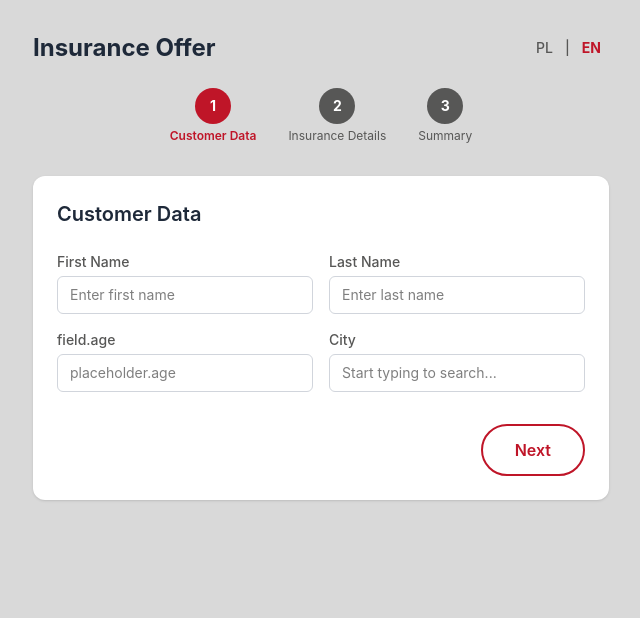
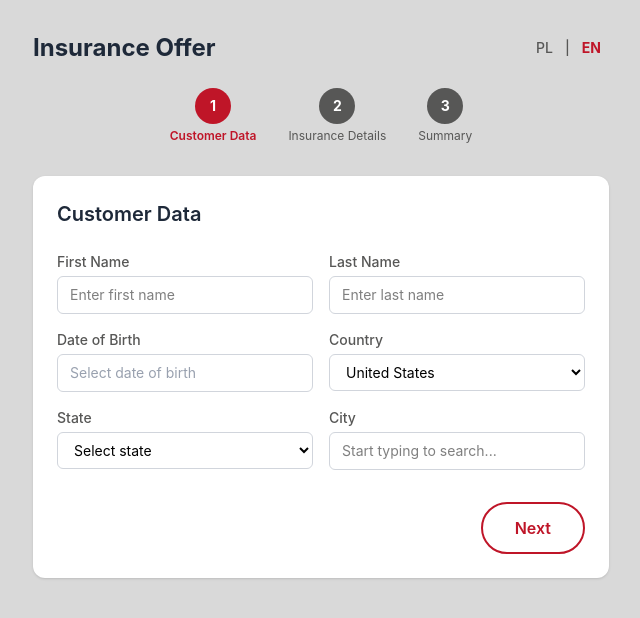
Before and after one commit to vtrehubenko/ERGO-test, a React (Vite) app: page / in a window 1280 px wide. Shown: the top 618 px of the page, without its empty margins (319-959 px from the left). Built offline with nearby package versions, Linux system fonts and the light colour scheme.

Commit message:
feat: update Step 1 with DOB picker, country, province, and city autocomplete

```diff
--- a/src/steps/Step1CustomerData.tsx
+++ b/src/steps/Step1CustomerData.tsx
@@ -1,24 +1,59 @@
-import { useForm } from 'react-hook-form';
+import { useForm, Controller } from 'react-hook-form';
 import { zodResolver } from '@hookform/resolvers/zod';
 import { customerSchema } from '../schemas/customerSchema';
 import type { CustomerFormData } from '../schemas/customerSchema';
 import { useWizard } from '../hooks/useWizard';
 import { useTranslation } from '../hooks/useTranslation';
 import { Input } from '../components/Input';
+import { Select } from '../components/Select';
 import { Button } from '../components/Button';
+import { DateOfBirthPicker } from '../components/DateOfBirthPicker';
+import { CityAutocomplete } from '../components/CityAutocomplete';
+import { getProvinces } from '../data/locations';
+import type { CountryCode } from '../data/locations';
+
+const countryOptions: { value: CountryCode; labelKey: string }[] = [
+  { value: 'PL', labelKey: 'country.PL' },
+  { value: 'US', labelKey: 'country.US' },
+];
 
 export function Step1CustomerData() {
   const { state, setCustomerData, nextStep } = useWizard();
-  const { t } = useTranslation();
+  const { t, language } = useTranslation();
 
   const {
     register,
     handleSubmit,
+    control,
+    watch,
+    setValue,
     formState: { errors },
   } = useForm<CustomerFormData>({
     resolver: zodResolver(customerSchema),
-    defaultValues: state.customerData,
+    defaultValues: {
+      ...state.customerData,
+      country: state.customerData.country || (language === 'pl' ? 'PL' : 'US'),
+    },
   });
+
+  const selectedCountry = (watch('country') as CountryCode) || 'PL';
+  const selectedProvince = watch('province') || '';
+
+  const provinceOptions = getProvinces(selectedCountry).map((p) => ({
+    value: p,
+    label: p,
+  }));
+
+  function handleCountryChange(e: React.ChangeEvent<HTMLSelectElement>) {
+    setValue('country', e.target.value);
+    setValue('province', '');
+    setValue('city', '');
+  }
+
+  function handleProvinceChange(e: React.ChangeEvent<HTMLSelectElement>) {
+    setValue('province', e.target.value);
+    setValue('city', '');
+  }
 
   function onSubmit(data: CustomerFormData) {
     setCustomerData(data);
@@ -43,20 +78,51 @@ export function Step1CustomerData() {
           error={errors.lastName && t(`error.${errors.lastName.message}`)}
           {...register('lastName')}
         />
-        <Input
-          id="age"
-          type="number"
-          label={t('field.age')}
-          placeholder={t('placeholder.age')}
-          error={errors.age && t(`error.${errors.age.message}`)}
-          {...register('age')}
+        <Controller
+          name="dateOfBirth"
+          control={control}
+          render={({ field }) => (
+            <DateOfBirthPicker
+              value={field.value}
+              onChange={field.onChange}
+              label={t('field.dateOfBirth')}
+              placeholder={t('placeholder.dateOfBirth')}
+              error={errors.dateOfBirth && t(`error.${errors.dateOfBirth.message}`)}
+            />
+          )}
         />
-        <Input
-          id="city"
-          label={t('field.city')}
-          placeholder={t('placeholder.city')}
-          error={errors.city && t(`error.${errors.city.message}`)}
-          {...register('city')}
+        <Select
+          id="country"
+          label={t('field.country')}
+          placeholder={t('placeholder.selectCountry')}
+          options={countryOptions.map((c) => ({ value: c.value, label: t(c.labelKey) }))}
+          error={errors.country && t(`error.${errors.country.message}`)}
+          value={selectedCountry}
+          {...register('country', { onChange: handleCountryChange })}
+        />
+        <Select
+          id="province"
+          label={t('field.province')}
+          placeholder={t('placeholder.selectProvince')}
+          options={provinceOptions}
+          error={errors.province && t(`error.${errors.province.message}`)}
+          value={selectedProvince}
+          {...register('province', { onChange: handleProvinceChange })}
+        />
+        <Controller
+          name="city"
+          control={control}
+          render={({ field }) => (
+            <CityAutocomplete
+              value={field.value}
+              onChange={field.onChange}
+              country={selectedCountry}
+              province={selectedProvince}
+              label={t('field.city')}
+              placeholder={t('placeholder.city')}
+              error={errors.city && t(`error.${errors.city.message}`)}
+            />
+          )}
         />
       </div>
       <div className="flex justify-end mt-8">
```
